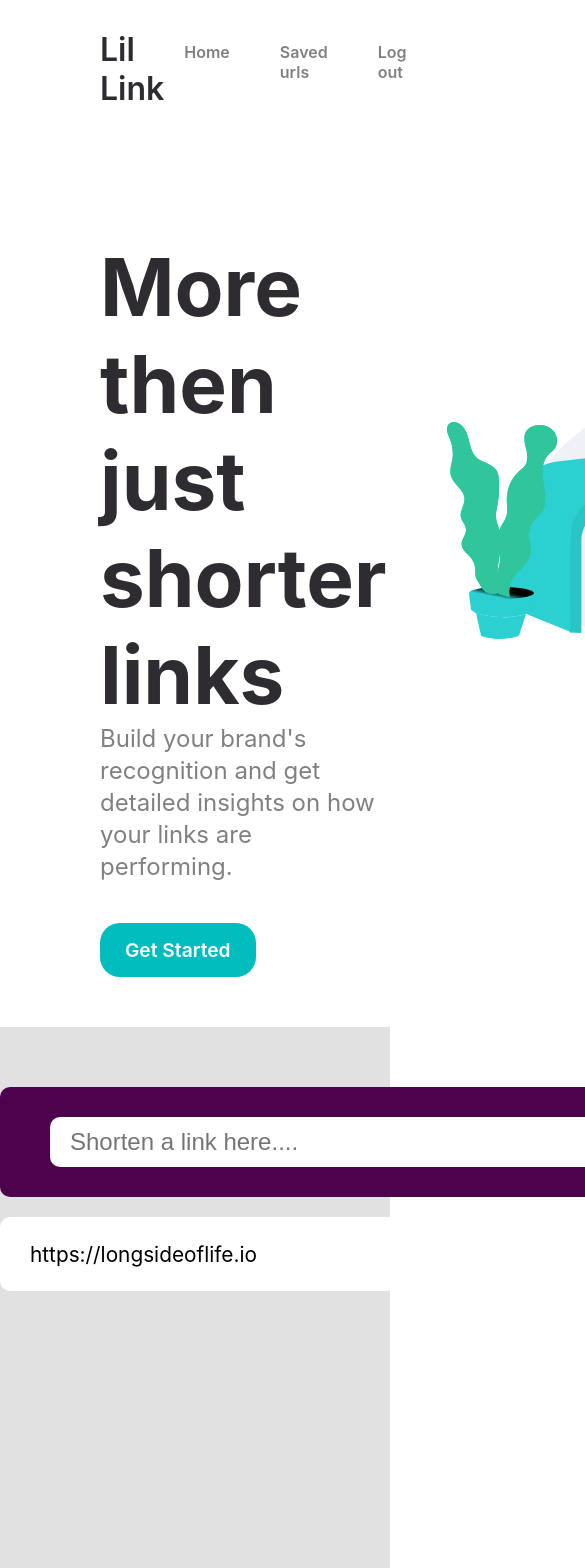
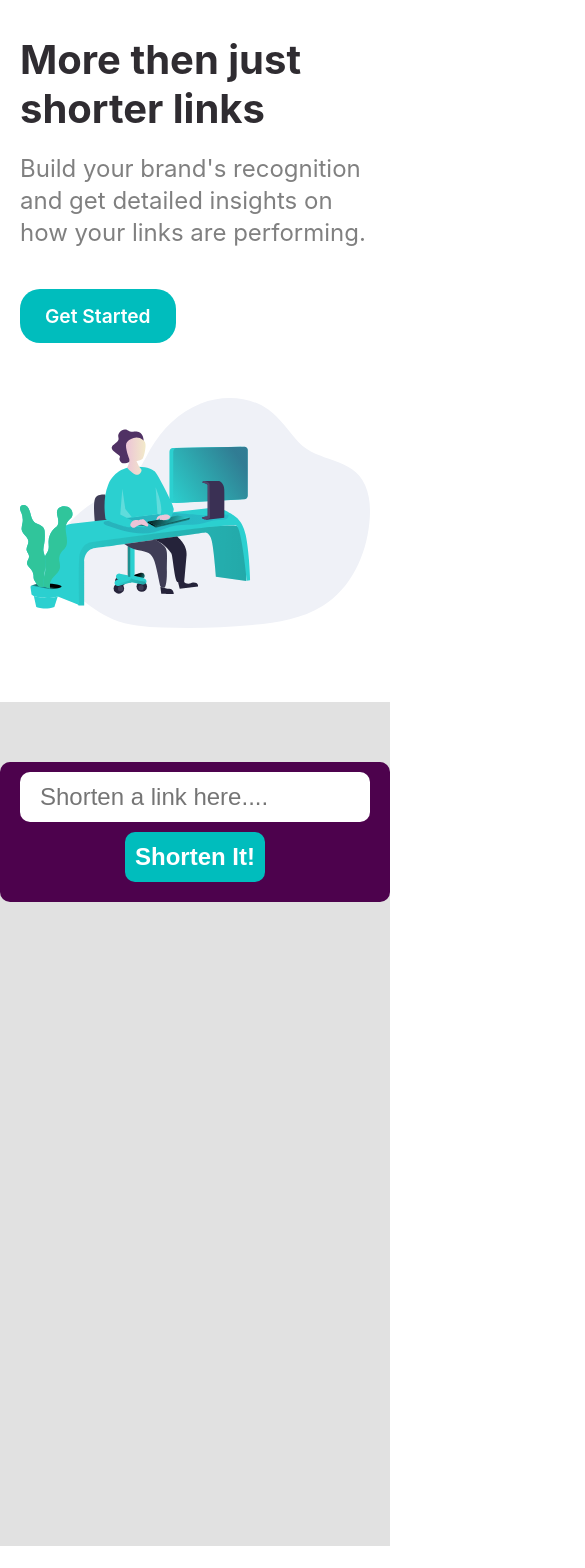
Before and after one commit to SihleKambula/url_shorten_FE, a Next.js app: page / in a window 390 px wide. Shown: the top 1568 px of the page, 585 px wide, since content can reach past the window. After the commit the page ends 1546 px from the top, so only its background shows below. Built offline with nearby package versions, Linux system fonts and the light colour scheme.

Commit message:
made site reponsive except for the navbar

```diff
--- a/components/ShortenUrl.js
+++ b/components/ShortenUrl.js
@@ -7,23 +7,32 @@ function ShortenUrl({ longUrl, shortUrl }) {
   const [copyTitle, setCopyTitle] = useState("Copy");
 
   //handle copy link functionality
-  function copyLink() {
+  async function copyLink() {
     setCopy(style.copied);
     setCopyTitle("Copied");
   }
-
   return (
+    <>
+      {longUrl ? (
         <div className={style.container}>
           <div className={style.long_url}>
             <p>{longUrl}</p>
           </div>
           <div className={style.shorten_url}>
-        <p>{shortUrl}</p>
+            <p>
+              <a href={shortUrl} target="blank">
+                {shortUrl}
+              </a>
+            </p>
             <button className={copy} onClick={copyLink}>
               {copyTitle}
             </button>
           </div>
         </div>
+      ) : (
+        <div></div>
+      )}
+    </>
   );
 }
 
--- a/components/UrlShortener.js
+++ b/components/UrlShortener.js
@@ -1,23 +1,25 @@
 import style from "../styles/UrlShortener.module.scss";
 import { useState } from "react";
 
-function UrlShortener() {
+const UrlShortener = ({ handlePost }) => {
   //show border upon error
   const [errorBorder, setErrorBorder] = useState(style.no_error);
 
   //Dymainc show of error message
   const [isError, setIsError] = useState(null);
 
-  const [urlLink, setUrlLink] = useState(null);
+  const [urlLink, setUrlLink] = useState("");
 
   // Handle link submition
-  function handleClick() {
+  async function handleClick() {
     if (!urlLink) {
       setErrorBorder(style.error);
       setIsError(style.error_message);
     } else {
+      handlePost(urlLink);
       setErrorBorder(style.no_error);
       setIsError(null);
+      setUrlLink("");
     }
   }
   return (
@@ -33,6 +35,6 @@ function UrlShortener() {
       {isError && <div className={style.error_message}>Please add a link</div>}
     </div>
   );
-}
+};
 
 export default UrlShortener;
--- a/package.json
+++ b/package.json
@@ -8,6 +8,8 @@
     "start": "next start"
   },
   "dependencies": {
+    "axios": "^0.21.1",
+    "firebase": "^8.2.5",
     "next": "10.0.5",
     "node-sass": "^5.0.0",
     "react": "17.0.1",
--- a/pages/index.js
+++ b/pages/index.js
@@ -3,10 +3,25 @@ import style from "../styles/Home.module.scss";
 import Link from "next/link";
 import UrlShortener from "../components/UrlShortener";
 import ShortenUrl from "../components/ShortenUrl";
-function Home() {
+import axios from "axios";
+import { useState } from "react";
+
+const Home = () => {
+  const [shortUrl, setShortUrl] = useState("");
+  const [longUrl, setLongUrl] = useState("");
+
+  //Handle post request to backend
+  async function postLongUrl(url) {
+    const response = await axios.post("http://localhost:5000/api/url/shorten", {
+      longUrl: url,
+    });
+    const { shortUrl, longUrl } = response.data;
+    setShortUrl(shortUrl);
+    setLongUrl(longUrl);
+  }
   return (
     <Layout pageTitle="Home">
-      <div>
+      <>
         <div className={style.container}>
           <div className={style.copy_right}>
             <h1>More then just shorter links</h1>
@@ -27,15 +42,12 @@ function Home() {
         </div>
 
         <section className={style.main} id="start">
-          <UrlShortener />
-          <ShortenUrl
-            longUrl="https://longsideoflife.io"
-            shortUrl="https://lil_link/k4lgk"
-          />
+          <UrlShortener handlePost={postLongUrl} />
+          <ShortenUrl longUrl={longUrl} shortUrl={shortUrl} />
         </section>
-      </div>
+      </>
     </Layout>
   );
-}
+};
 
 export default Home;
--- a/styles/Home.module.scss
+++ b/styles/Home.module.scss
@@ -2,6 +2,7 @@
 
 .container {
   display: flex;
+  width: 100%;
 }
 
 // copy right styling
@@ -48,6 +49,32 @@
   margin-top: 50px;
   height: 100vh;
   background-color: rgba(105, 105, 105, 0.199);
-
   padding-top: 40px;
 }
+
+// mobile styling
+@media screen and (max-width: 640px) {
+  .container {
+    flex-direction: column;
+  }
+  .copy_right {
+    width: 100%;
+    margin: 15px 0;
+    padding: 20px;
+    h1 {
+      font-size: 2.5rem;
+    }
+    p {
+      margin-top: 20px;
+    }
+  }
+
+  .img {
+    width: 100%;
+    padding: 20px;
+
+    img {
+      width: 100%;
+    }
+  }
+}
--- a/styles/Navbar.module.scss
+++ b/styles/Navbar.module.scss
@@ -38,3 +38,10 @@
     color: #fff;
   }
 }
+
+//mobile navbar
+@media screen and (max-width: 640px) {
+  .nav {
+    display: none;
+  }
+}
--- a/styles/UrlShortener.module.scss
+++ b/styles/UrlShortener.module.scss
@@ -40,3 +40,20 @@
   color: rgb(245, 41, 75);
   margin-top: 20px;
 }
+
+//mobile styling
+@media screen and (max-width: 640px) {
+  .container {
+    width: 100%;
+    padding: 10px 20px;
+    input {
+      width: 100%;
+      margin: 0;
+    }
+    button {
+      width: 140px;
+      display: block;
+      margin: 10px auto;
+    }
+  }
+}
--- a/styles/globals.css
+++ b/styles/globals.css
@@ -1,7 +1,5 @@
 html,
 body {
-  padding: 0;
-  margin: 0;
   font-family: -apple-system, BlinkMacSystemFont, Segoe UI, Roboto, Oxygen,
     Ubuntu, Cantarell, Fira Sans, Droid Sans, Helvetica Neue, sans-serif;
   scroll-behavior: smooth;
```
Also changed, not shown: firebase/config.js (added, +21 -0 lines), firebase/logic.js (added, +8 -0 lines), logic/context.js (added, +23 -0 lines), 1 other file (tests, documents, lock files or other folders). Lines whose indentation alone changed are shown as unchanged.
